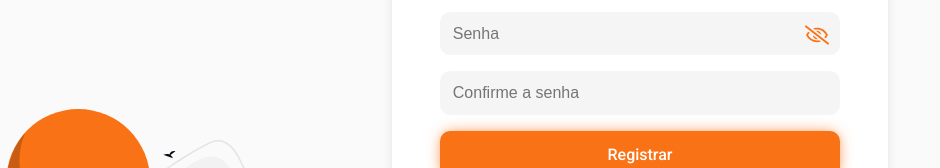
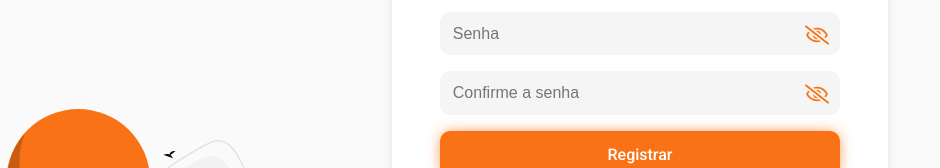
Before and after one commit to L-Marcel/hakai, a React (Vite) app in the folder frontend/: page /register in a window 1280 px wide. Shown: the part 395-563 px from the top of the page, without its empty margins (0-940 px from the left). Built offline with nearby package versions, Linux system fonts and the light colour scheme.

Commit message:
[fix] Corrigindo erro no input da confirmação de senha

```diff
--- a/frontend/src/components/Forms/RegisterForm.tsx
+++ b/frontend/src/components/Forms/RegisterForm.tsx
@@ -24,6 +24,7 @@ export default function RegisterForm() {
       const updatedData = { ...data, [name]: value };
       setData(updatedData);
     }
+
     setError("");
   };
 
@@ -74,7 +75,7 @@ export default function RegisterForm() {
       />
       <Input
         autoComplete="off"
-        type="confirmPassword"
+        type="password"
         name="confirmPassword"
         placeholder="Confirme a senha"
         onChange={onChange}
```
